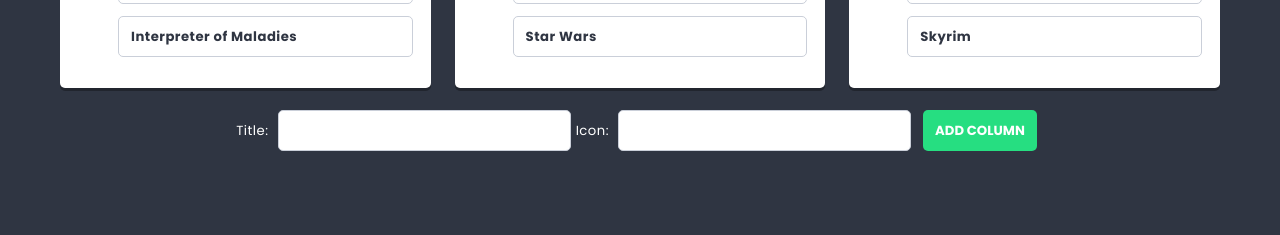
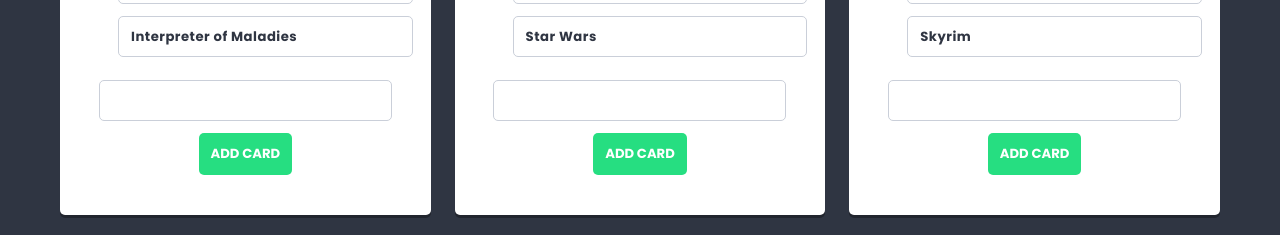
Before and after one commit to kondzio3002/project-react, a React (Create React App) app: page /list/1 in a window 1280 px wide. Shown: the part 619-854 px from the top of the page. Before the commit the page ends 800 px from the top, so only its background shows below. Built offline with nearby package versions, Linux system fonts and the light colour scheme.

Commit message:
Add CardForm

```diff
--- /dev/null
+++ b/src/components/CardForm/CardForm.js
@@ -0,0 +1,24 @@
+import styles from './CardForm.module.scss';
+import { useState } from 'react';
+import TextInput from '../TextInput/TextInput';
+import Button from '../Button/Button';
+
+const CardForm = props => {
+
+  const [title, setTitle] = useState('');
+
+  const handleSubmit = e => {
+    e.preventDefault();
+    props.action({ title: title }, props.columnId);
+    setTitle('');
+  }
+
+  return(
+    <form className={styles.cardForm} onSubmit={handleSubmit}>
+      <TextInput value={title} onChange={e => setTitle(e.target.value)} />
+      <Button>Add card</Button>
+    </form>
+  );
+};
+
+export default CardForm;
--- /dev/null
+++ b/src/components/CardForm/CardForm.module.scss
@@ -0,0 +1,6 @@
+@import '../../styles/settings.scss';
+
+.cardForm {
+    text-align: center;
+    padding: 10px;
+}
--- a/src/components/Column/Column.js
+++ b/src/components/Column/Column.js
@@ -1,5 +1,6 @@
 import styles from './Column.module.scss';
 import Card from '../Card/Card';
+import CardForm from '../CardForm/CardForm';
 
 const Column = props => (
   <article className={styles.column}>
@@ -7,6 +8,7 @@
     <ul classNames={styles.cards}>
       {props.cards.map(card => <Card key={card.id} title={card.title} />)}
     </ul>
+    <CardForm columnId={props.id} action={props.action} />
   </article>
 );
 
--- a/src/components/ColumnForm/ColumnForm.js
+++ b/src/components/ColumnForm/ColumnForm.js
@@ -17,8 +17,8 @@
 
   return(
     <form className={styles.columnForm} onSubmit={handleSubmit}>
-        <span className={styles.inputTitle}>Title:</span> <TextInput type="text" value={title} onChange={e => setTitle(e.target.value)} />
-        <span className={styles.inputTitle}>Icon:</span> <TextInput type="text" value={icon} onChange={e => setIcon(e.target.value)} />
+        <span className={styles.inputTitle}>Title:</span> <TextInput value={title} onChange={e => setTitle(e.target.value)} />
+        <span className={styles.inputTitle}>Icon:</span> <TextInput value={icon} onChange={e => setIcon(e.target.value)} />
         <Button>Add column</Button>
     </form>
   );
--- a/src/components/List/List.js
+++ b/src/components/List/List.js
@@ -40,6 +40,17 @@
     setColumns([...columns, { id: shortid(), title: newColumn.title, icon: newColumn.icon, cards: [] }]);
   }
 
+  const addCard = (newCard, columnId) => {
+    const columnsUpdated = columns.map(column => {
+      if(column.id === columnId)
+        return { ...column, cards: [...column.cards, { id: shortid(), title: newCard.title }],};
+      else
+        return column;
+    });
+
+    setColumns(columnsUpdated);
+  };
+
   return(
     <div className={styles.list}>
       <header className={styles.header}>
@@ -47,7 +58,7 @@
       </header>
       <p className={styles.description}>Interesting things I want to check out</p>
       <section className={styles.columns}>
-        {columns.map(column => <Column key={column.id} title={column.title} icon={column.icon} cards={column.cards} />)}
+        {columns.map(column => <Column key={column.id} id={column.id} title={column.title} icon={column.icon} cards={column.cards} action={addCard}/>)}
       </section>
       <ColumnForm action={addColumn} />
     </div>
```
